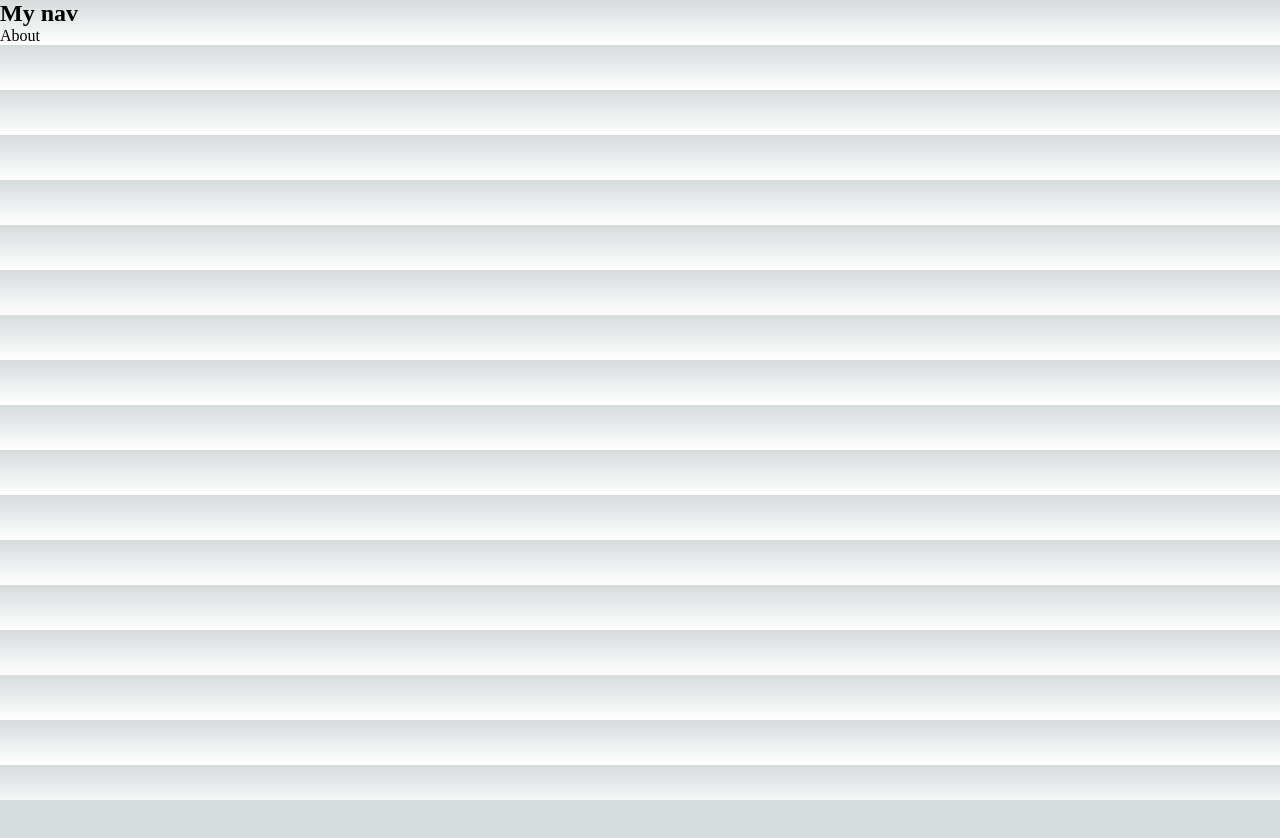
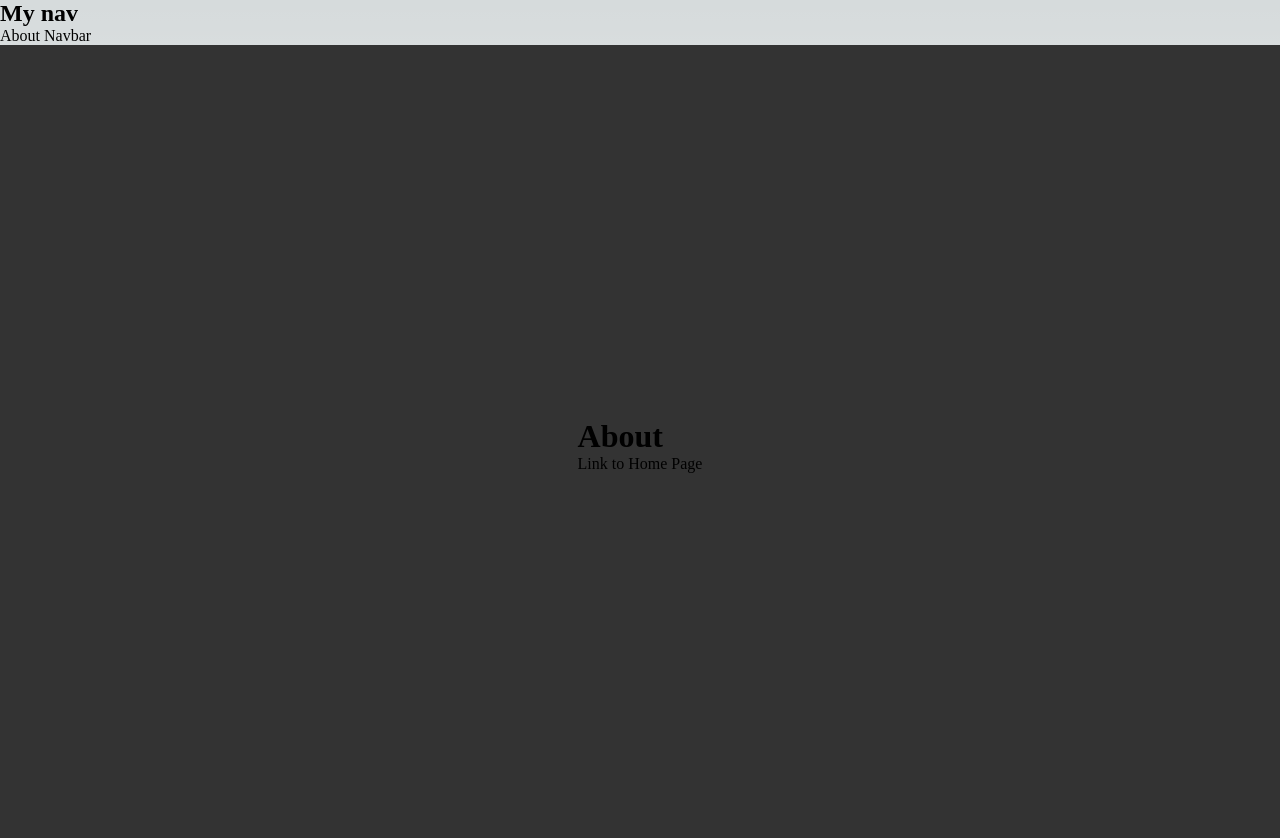
Before and after one commit to paingpyaethu/next-js, a Next.js app: page /about in a window 1280 px wide. Shown: the top 838 px of the page. Before the commit the page ends 800 px from the top, so only its background shows below. Built offline with nearby package versions, Linux system fonts and the light colour scheme.

Commit message:
about nested layout, link, adding css module

```diff
--- /dev/null
+++ b/app/about/layout.tsx
@@ -0,0 +1,13 @@
+import styles from "./styles.module.css";
+export default function AboutLayout({
+  children,
+}: {
+  children: React.ReactNode;
+}) {
+  return (
+    <>
+      <nav>About Navbar</nav>
+      <main className={styles.main}>{children}</main>
+    </>
+  );
+}
--- a/app/about/page.tsx
+++ b/app/about/page.tsx
@@ -1,3 +1,10 @@
+import Link from "next/link";
+
 export default function About() {
-  return <div>About</div>;
+  return (
+    <>
+      <h1>About</h1>
+      <Link href={"/"}>Link to Home Page</Link>
+    </>
+  );
 }
--- /dev/null
+++ b/app/about/styles.module.css
@@ -0,0 +1,6 @@
+.main {
+  min-height: 100vh;
+  display: grid;
+  place-content: center;
+  background-color: #333;
+}
--- a/app/page.tsx
+++ b/app/page.tsx
@@ -1,6 +1,7 @@
 import Image from "next/image";
 import { Inter } from "next/font/google";
 import styles from "./page.module.css";
+import Link from "next/link";
 
 const inter = Inter({ subsets: ["latin"] });
 
@@ -8,6 +9,7 @@ export default function Home() {
   return (
     <main className={styles.main}>
       <h1>Hello World!</h1>
+      <Link href={"/about"}>Go to about page</Link>
     </main>
   );
 }
```
